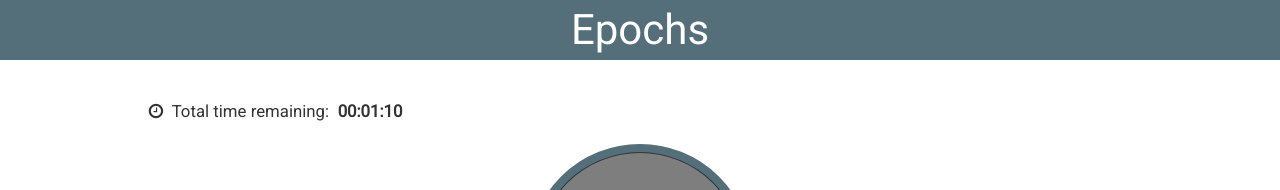
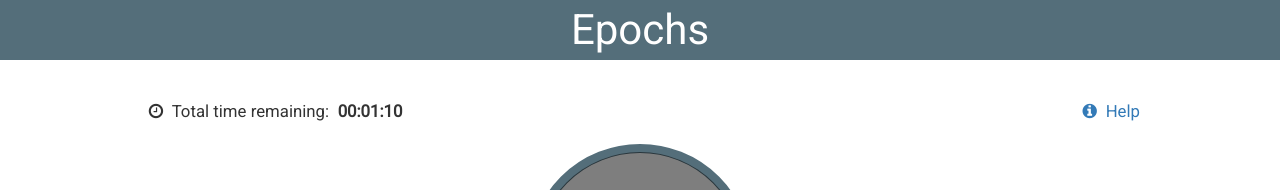
Before and after one commit to czhao39/epochs, a React app: page / in a window 1280 px wide. Shown: the top 190 px of the page. Built offline with nearby package versions, Linux system fonts and the light colour scheme.

Commit message:
add help button

```diff
--- /dev/null
+++ b/src/assets/css/TotalInfoBox.scss
@@ -0,0 +1,9 @@
+.total-info-box {
+    display: flex;
+    justify-content: space-between;
+
+    .help {
+        cursor: pointer;
+        color: rgb(51, 122, 183);
+    }
+}
--- a/src/components/Main.js
+++ b/src/components/Main.js
@@ -7,12 +7,13 @@ import CurTaskBox from "../containers/CurTaskBox";
 import TaskListControls from "./TaskListControls";
 import TaskListContainer from "../containers/TaskListContainer";
 
-const Main = ({ tasks, completedTasks, toggleCreateTaskModal, toggleEditTaskModal }) => (
+const Main = ({ tasks, completedTasks, toggleCreateTaskModal, toggleEditTaskModal, toggleHelpModal }) => (
     <Grid fluid>
         <div className="total-info-box-wrapper">
             <TotalInfoBox
                 tasks={tasks}
                 completedTasks={completedTasks}
+                toggleHelpModal={(show) => toggleHelpModal(show)}
             />
         </div>
         <div className="cur-task-box-wrapper">
--- a/src/components/TotalInfoBox.js
+++ b/src/components/TotalInfoBox.js
@@ -2,13 +2,15 @@ import React from "react";
 import { Link } from "react-router-dom";
 import PropTypes from "prop-types";
 
+import "../assets/css/TotalInfoBox.scss";
 import { secsToDuration, durationToString } from "../helpers";
 
 
-const TotalInfoBox = ({ tasks, completedTasks }) => {
+const TotalInfoBox = ({ tasks, completedTasks, toggleHelpModal }) => {
     let totalSecsRemaining = tasks.reduce((partialSum, task) => partialSum + task.secsRemaining, 0);
     return (
         <div className="total-info-box">
+            <div className="first-col">
                 <div className="total-time-remaining">
                     <i className="fa fa-fw fa-clock-o" />Total time remaining:&ensp;<strong>{durationToString(secsToDuration(totalSecsRemaining))}</strong>
                 </div>
@@ -21,12 +23,22 @@ const TotalInfoBox = ({ tasks, completedTasks }) => {
                         <div></div>
                 }
             </div>
+            <div className="second-col">
+                <div
+                    className="help"
+                    onClick={() => toggleHelpModal(true)}
+                >
+                    <i className="fa fa-fw fa-info-circle" />Help
+                </div>
+            </div>
+        </div>
     );
 };
 
 TotalInfoBox.propTypes = {
     tasks: PropTypes.arrayOf(PropTypes.object).isRequired,
     completedTasks: PropTypes.arrayOf(PropTypes.object).isRequired,
+    toggleHelpModal: PropTypes.func.isRequired,
 };
 
 export default TotalInfoBox;
--- a/src/containers/MainContainer.js
+++ b/src/containers/MainContainer.js
@@ -130,6 +130,7 @@ class MainContainer extends PureComponent {
                     completedTasks={this.props.completedTasks}
                     toggleCreateTaskModal={(show) => this.toggleCreateTaskModal(show)}
                     toggleEditTaskModal={(show, index) => this.toggleEditTaskModal(show, index)}
+                    toggleHelpModal={(show) => this.toggleHelpModal(show)}
                 />
             </div>
         );
```
Lines whose indentation alone changed are shown as unchanged.
